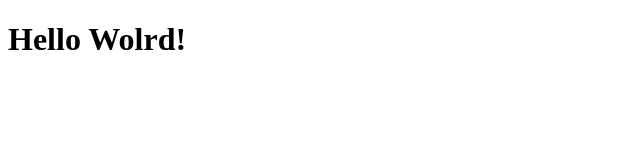
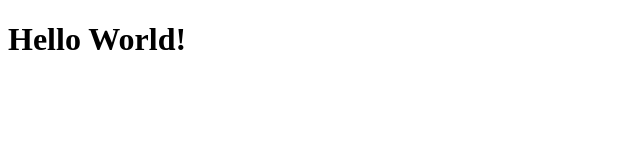
Before and after one commit to jaroslavplzakatcerticon/simple-docker-image, a plain HTML site: page src/index.html in a window 1280 px wide. Shown: the full height of the page, 0-640 px from the left. Drawn offline with Linux system fonts and the light colour scheme.

Commit message:
fix typo and add links

```diff
--- a/src/index.html
+++ b/src/index.html
@@ -6,7 +6,7 @@
 </head>
 <body>
 
-<h1>Hello Wolrd!</h1>
+<h1>Hello World!</h1>
 
 </body>
 </html>
```
Also changed, not shown: 1 other file.
